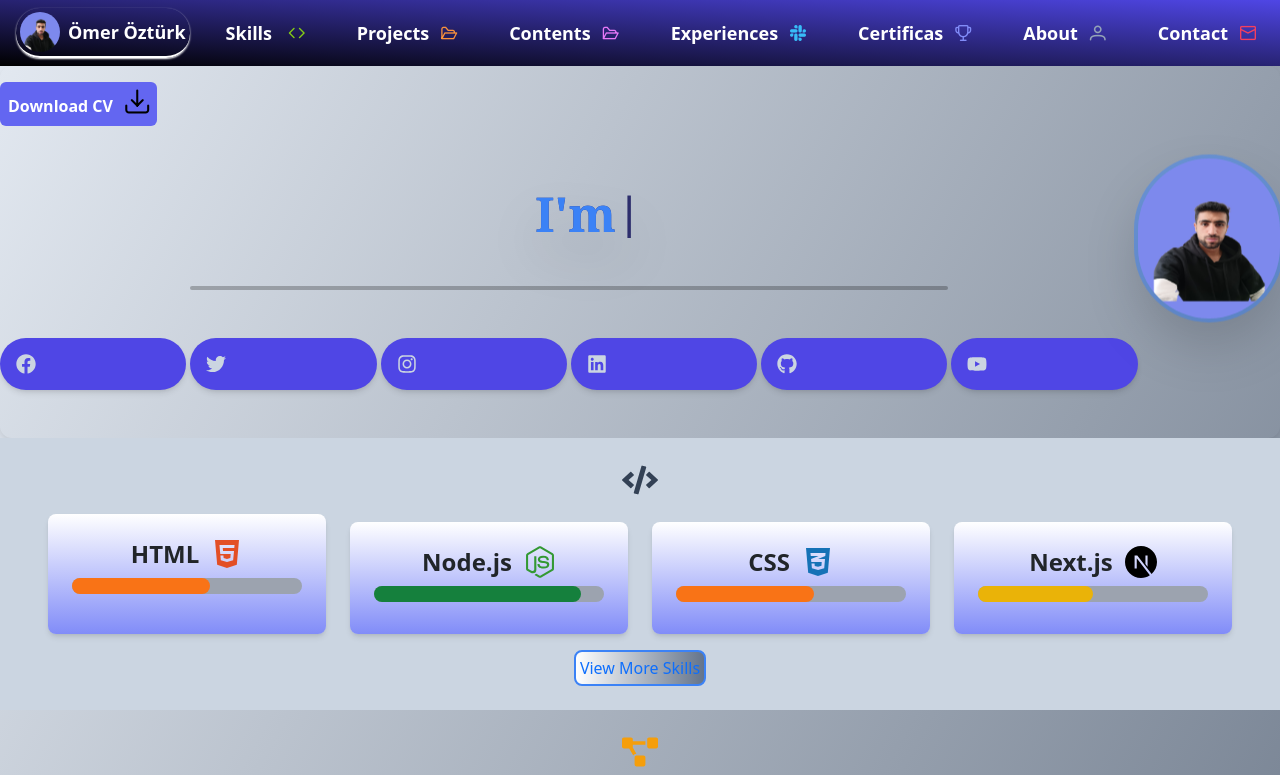
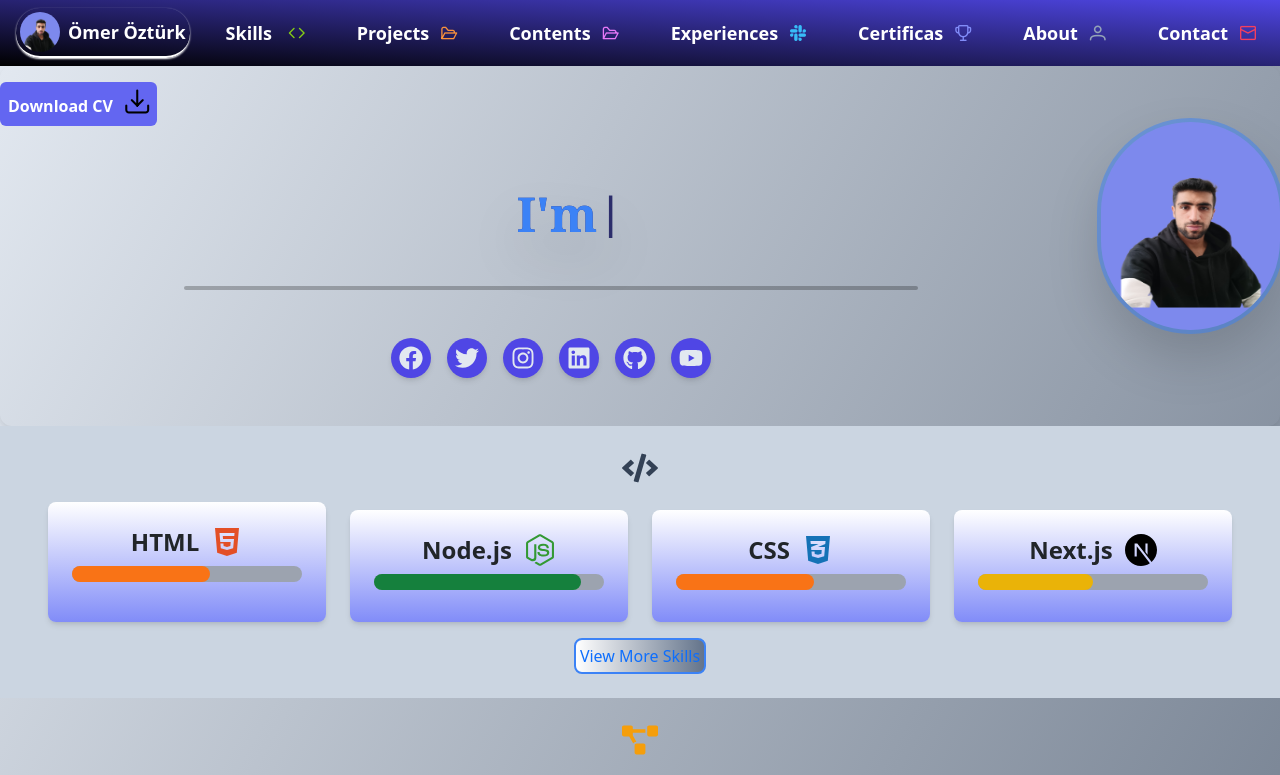
Before and after one commit to 1omerozturk/portfolio, a Next.js app in the folder portfolio_nextjs/: page / in a window 1280 px wide. Shown: the top 775 px of the page. Built offline with nearby package versions, Linux system fonts and the light colour scheme.

Commit message:
Update API endpoint for local development; adjust icon sizes and styles in SocialBanner; enhance image dimensions in Home component

```diff
--- a/portfolio_nextjs/app/components/SocialBanner.jsx
+++ b/portfolio_nextjs/app/components/SocialBanner.jsx
@@ -7,47 +7,47 @@
   const socials = [
     {
       name: "Facebook",
-      icon: <FaFacebook className="text-xl"/>,
+      icon: <FaFacebook className="text-2xl"/>,
       link: "https://www.facebook.com",
     },
     {
       name: "Twitter",
-      icon: <FaTwitter className="text-xl"/>,
+      icon: <FaTwitter className="text-2xl"/>,
       link: "https://www.twitter.com",
     },
     {
       name: "Instagram",
-      icon: <FaInstagram className="text-xl"/>,
+      icon: <FaInstagram className="text-2xl"/>,
       link: "https://www.instagram.com",
     },
     {
       name: "LinkedIn",
-      icon: <FaLinkedin className="text-xl"/>,
+      icon: <FaLinkedin className="text-2xl"/>,
       link: "https://www.linkedin.com",
     },
     {
       name: "GitHub",
-      icon: <FaGithub className="text-xl"/>,
+      icon: <FaGithub className="text-2xl"/>,
       link: "https://www.github.com",
     },
     {
       name: "YouTube",
-      icon: <FaYoutube className="text-xl"/>,
+      icon: <FaYoutube className="text-2xl"/>,
       link: "https://www.youtube.com",
     },
   ];
 
   return (
-    <div className="grid grid-flow-col text-center auto-cols-auto space-x-1 ">
+    <div className={`grid grid-flow-col w-fit sm:space-x-4 space-x-1 text-center mx-auto`}>
       {socials.map((social, index) => (
         <a
           key={index}
           href={social.link}
           target="_blank"
           rel="noopener noreferrer"
-          className="text-slate-300 transition duration-300 ease-in-out transform hover:-translate-y-1 hover:text-white"
+          className="text-slate-200 transition duration-100 ease-in-out transform hover:-translate-y-1 hover:text-black"
         >
-          <div className="p-3 rounded-full bg-indigo-600 hover:bg-indigo-700 shadow-md hover:shadow-lg transition duration-300 ease-in-out transform">
+          <div className="p-2 w-fit rounded-full bg-indigo-600 hover:bg-indigo-700 shadow-md hover:shadow-lg transition duration-100 ease-in-out transform hover:-translate-y-1">
             {social.icon}
           </div>
         </a>
--- a/portfolio_nextjs/app/page.js
+++ b/portfolio_nextjs/app/page.js
@@ -37,7 +37,7 @@
           </div>
           <img
           alt='Ömer Öztürk'
-          className="ring-4 drop-shadow-2xl w-24 h-24 md:w-40 md:h-40 animate-bounce-2 bg-red-500 rounded-full mt-16"
+          className="ring-4 drop-shadow-2xl w-32 h-32 md:w-52 md:h-52 animate-bounce-2 bg-red-500 rounded-full mt-16"
           src="ömeröztürk.jpg"
         ></img>
         </div>
```
